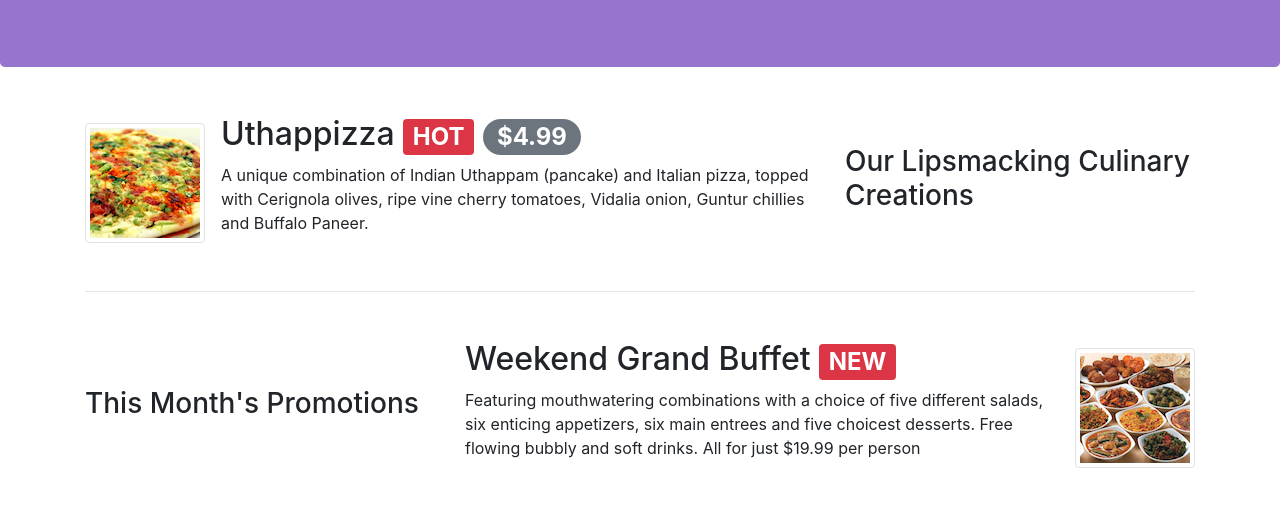
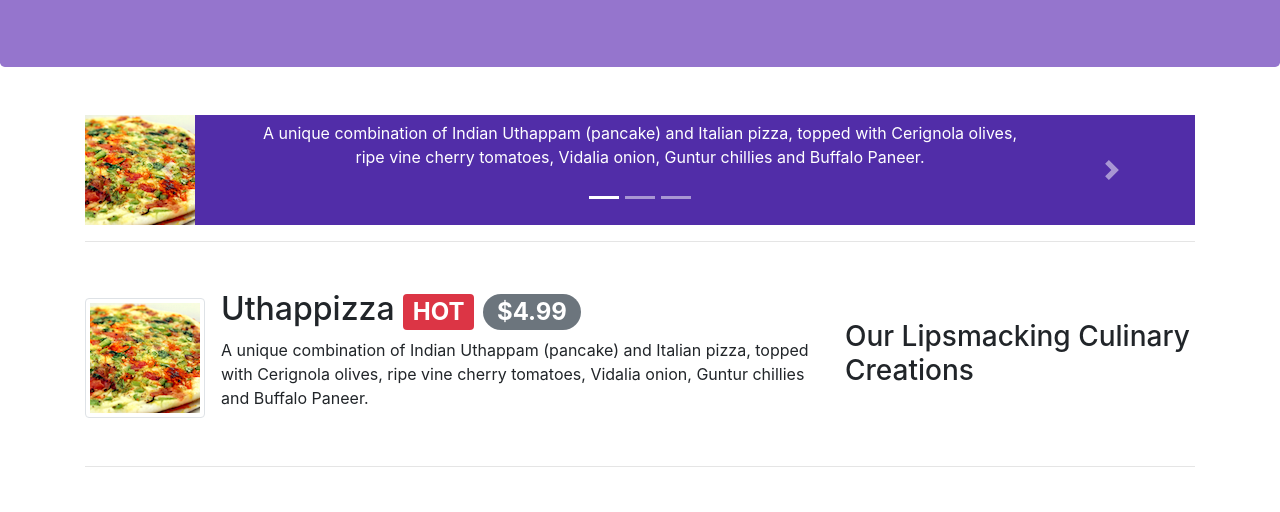
Before and after one commit to ashita1910/FullStack-Projects, a plain HTML site: page html/index.html in a window 1280 px wide. Shown: the part 267-779 px from the top of the page. Drawn offline with nearby package versions, Linux system fonts and the light colour scheme.

Commit message:
carousel added

```diff
--- a/html/index.html
+++ b/html/index.html
@@ -98,6 +98,43 @@
     <br>
 
     <div class="container">
+        <div class="row row-content">
+            <div class="col">
+                <div id="mycarousel" class="carousel slide" data-ride="carousel">
+                    <div class="carousel-inner" role="listbox">
+                        <div class="carousel-item-active">
+                            <img src="../images/uthappizza.png" alt="Uthappizza" class="d-block img-fluid">
+                            <div class="carousel-caption d-none d-md-block">
+                                <h2>Uthappizza <span class="badge badge-danger">HOT</span> <span class="badge badge-pill badge-secondary">$4.99</span> </h2>
+                                <p class="d-none d-sm-block">A unique combination of Indian Uthappam (pancake) and Italian pizza, topped with Cerignola olives, ripe vine cherry tomatoes, Vidalia onion, Guntur chillies and Buffalo Paneer.</p>
+                            </div>
+                        </div>
+                        <div class="carousel-item">
+                            <h2>Weekend Grand Buffet <span class="badge badge-danger">NEW</span></h2>
+                            <p class="d-none d-sm-block">Featuring mouthwatering combinations with a choice of five different salads, six enticing appetizers, six main entrees and five choicest desserts. Free flowing bubbly and soft drinks. All for just $19.99 per person </p>
+                        </div>
+                        <div class="carousel-item">
+                            <h4>Executive Chef</h4>
+                            <p class="d-none d-sm-block ">Award winning three-star Michelin chef with wide International experience having worked closely with whos-who in the culinary world, he specializes in creating mouthwatering Indo-Italian fusion experiences.</p>
+                        </div>
+                    </div>
+                    <ol class="carousel-indicators">
+                        <li data-target="#mycarousel" data-slide-to="0" class="active"></li>
+                        <li data-target="#mycarousel" data-slide-to="1"></li>
+                        <li data-target="#mycarousel" data-slide-to="2"></li>
+                    </ol>
+                    <a class="carousel-control-prev" href="#mycarousel" role="button" data-slide="prev">
+                        <span class="carousel-control-prev-icon"></span>
+                    </a>
+                    <a class="carousel-control-next" href="#mycarousel" role="button" data-slide="next">
+                        <span class="carousel-control-next-icon"></span>
+                    </a>
+                </div>
+            </div>
+        </div>
+
+        <hr class="pb-4 pt-2">
+
         <div class="row row-content pb-4">
             <div class="col-12 col-sm-4 align-self-center order-sm-last">
                 <h3>Our Lipsmacking Culinary Creations</h3>
@@ -199,6 +236,7 @@
                 </div>
             </div>
         </div>
+
     </div>
 
     <br>
```
